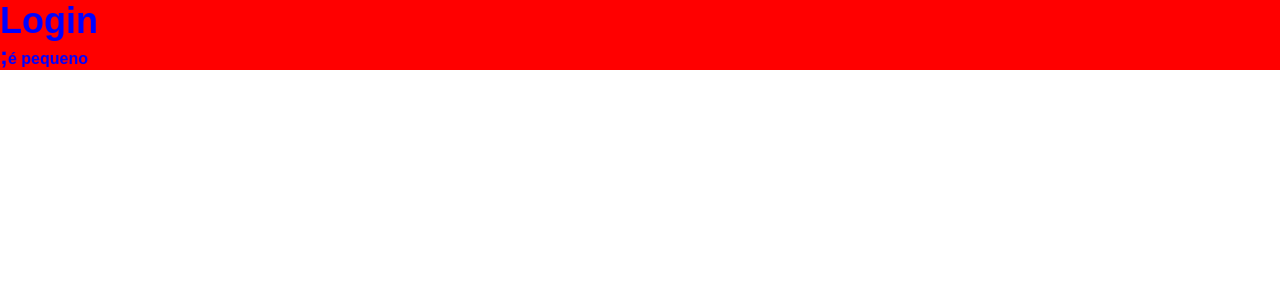
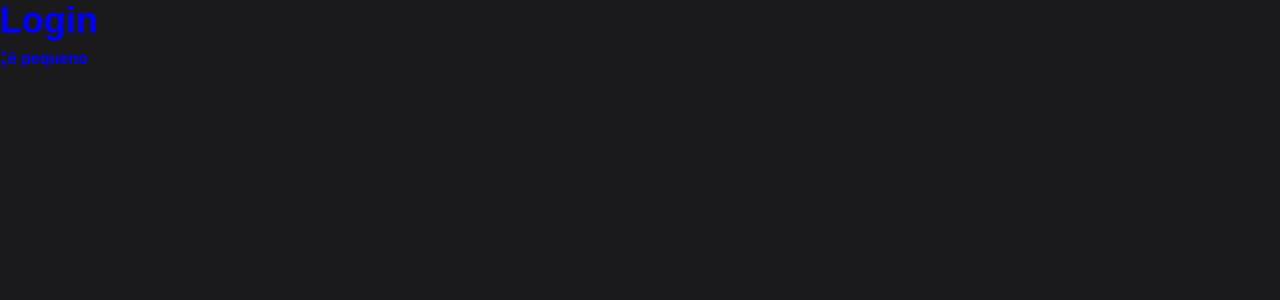
Before and after one commit to Kaynan-Jamelaumn/simple-react-app-from-user-api-manager, a React (Create React App) app: page / in a window 1280 px wide. Shown: the top 300 px of the page. Built offline with nearby package versions, Linux system fonts and the light colour scheme.

Commit message:
Chore: initial color config

```diff
--- a/src/App.js
+++ b/src/App.js
@@ -5,8 +5,8 @@ import GlobalStyles from './styles/GlobalStyles';
  function App(){
     return  (
     <React.Fragment>
+        <GlobalStyles />
         <Login />
-        <GlobalStyles />
     </React.Fragment>
     );
 }
--- /dev/null
+++ b/src/config/color.js
@@ -0,0 +1,9 @@
+export const primaryColor = '#C3073f';
+export const primaryDarkColor = '#1A1A1D';
+
+export const infoColor = '#C32746'
+export const successColor = '#0197F6'
+export const errorColor = '#C32746';
+export const warningColor = '#F2AF29';
+
+export const buttonColor = '#1A1A1D';
--- a/src/pages/Login/styled.js
+++ b/src/pages/Login/styled.js
@@ -2,7 +2,7 @@ import styled from 'styled-components';
 
 export const Title = styled.h1`
     color: ${props => (props.isRed ? 'red' : 'blue')};
-    background: red;
+    //background: red;
 
     small {
         font-size: 12pt;
--- a/src/styles/GlobalStyles.js
+++ b/src/styles/GlobalStyles.js
@@ -1,4 +1,6 @@
 import { createGlobalStyle, styled} from 'styled-components';
+import { primaryColor, primaryDarkColor, buttonColor } from '../config/color';
+
 export default createGlobalStyle`
     * {
         margin: 0;
@@ -8,6 +10,7 @@ export default createGlobalStyle`
     }
     body {
         font-family: sans-serif;
+        background-color: ${primaryDarkColor};
     }
 
     html, body #root{
@@ -16,6 +19,10 @@ export default createGlobalStyle`
     }
     button {
         cursor: pointer;
+        background: ${primaryColor};
+        border: none;
+        color: ${buttonColor}
+        padding: 10px, 20px;
     }
     a {
         text-decoration: none;
```
